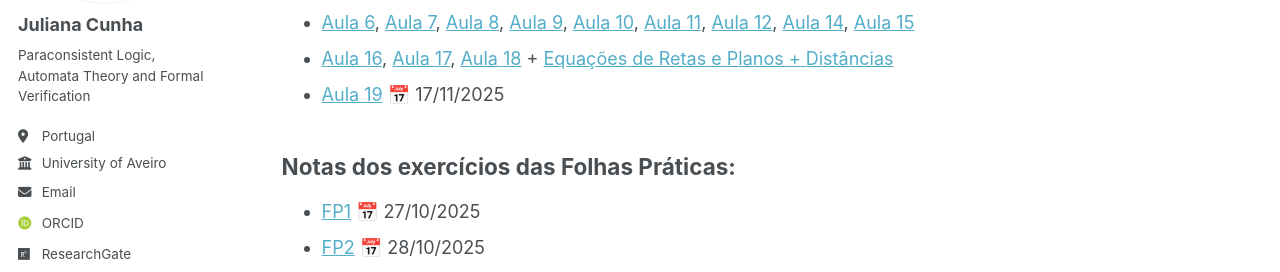
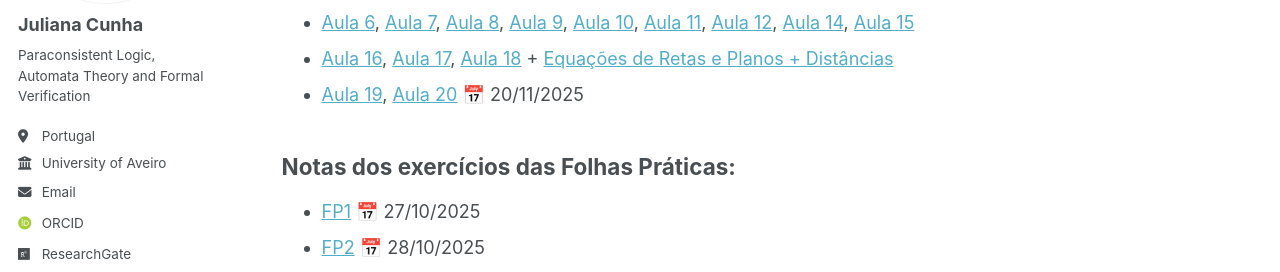
Before and after one commit to juliana-cunha/juliana-cunha.github.io, a Jekyll site: the page built from _pages/teaching.md, in a window 1280 px wide and 1327 px high. Shown: the part 289-561 px from the top of the window. Built offline with Jekyll 4.4.1, drawn with Linux system fonts in a browser that asks for light colours; some web fonts are replaced; a script that is not in the unit is left out.

Commit message:
Update teaching.md

```diff
--- a/_pages/teaching.md
+++ b/_pages/teaching.md
@@ -13,7 +13,7 @@ Apontamentos das aulas:
 - [Aula 1](https://juliana-cunha.github.io/files/Aula%201.pdf), [Aula 2](https://juliana-cunha.github.io/files/Aula%202.pdf) + [Slides Revisão Sistemas Lineares](https://juliana-cunha.github.io/files/Revis%C3%A3o_sistemas_lineares.pdf), [Aula 3](https://juliana-cunha.github.io/files/Aula%203.pdf), [Aula 4](https://juliana-cunha.github.io/files/Aula%204.pdf), [Aula 5](https://juliana-cunha.github.io/files/Aula%205.pdf)
 - [Aula 6](https://juliana-cunha.github.io/files/Aula%206.pdf), [Aula 7](https://juliana-cunha.github.io/files/Aula%207.pdf), [Aula 8](https://juliana-cunha.github.io/files/Aula%208.pdf), [Aula 9](https://juliana-cunha.github.io/files/Aula%209.pdf), [Aula 10](https://juliana-cunha.github.io/files/Aula%2010.pdf), [Aula 11](https://juliana-cunha.github.io/files/Aula%2011.pdf), [Aula 12](https://juliana-cunha.github.io/files/Aula%2012.pdf), [Aula 14](https://juliana-cunha.github.io/files/Aula%2014.pdf), [Aula 15](https://juliana-cunha.github.io/files/Aula%2015.pdf)
 - [Aula 16](https://juliana-cunha.github.io/files/Aula%2016.pdf), [Aula 17](https://juliana-cunha.github.io/files/Aula%2017.pdf), [Aula 18](https://juliana-cunha.github.io/files/Aula%2018.pdf) + [Equações de Retas e Planos + Distâncias](https://juliana-cunha.github.io/files/Retas__Planos_e_dista%CC%82ncias.pdf)
-- [Aula 19](https://juliana-cunha.github.io/files/Aula%2019.pdf) 📅 17/11/2025
+- [Aula 19](https://juliana-cunha.github.io/files/Aula%2019.pdf), [Aula 20](https://juliana-cunha.github.io/files/Aula%2020.pdf) 📅 20/11/2025
 
 Notas dos exercícios das Folhas Práticas:
 ------
```
